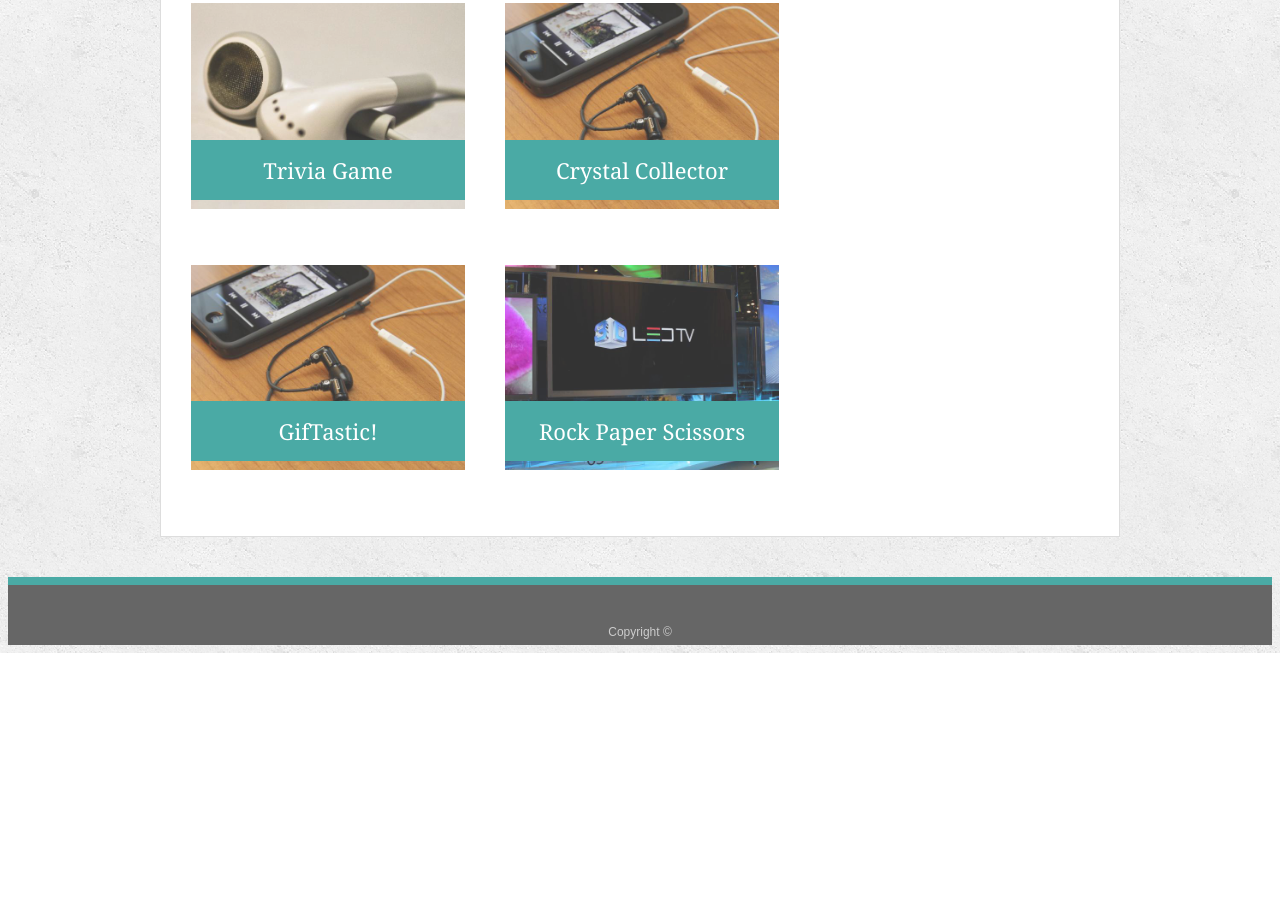
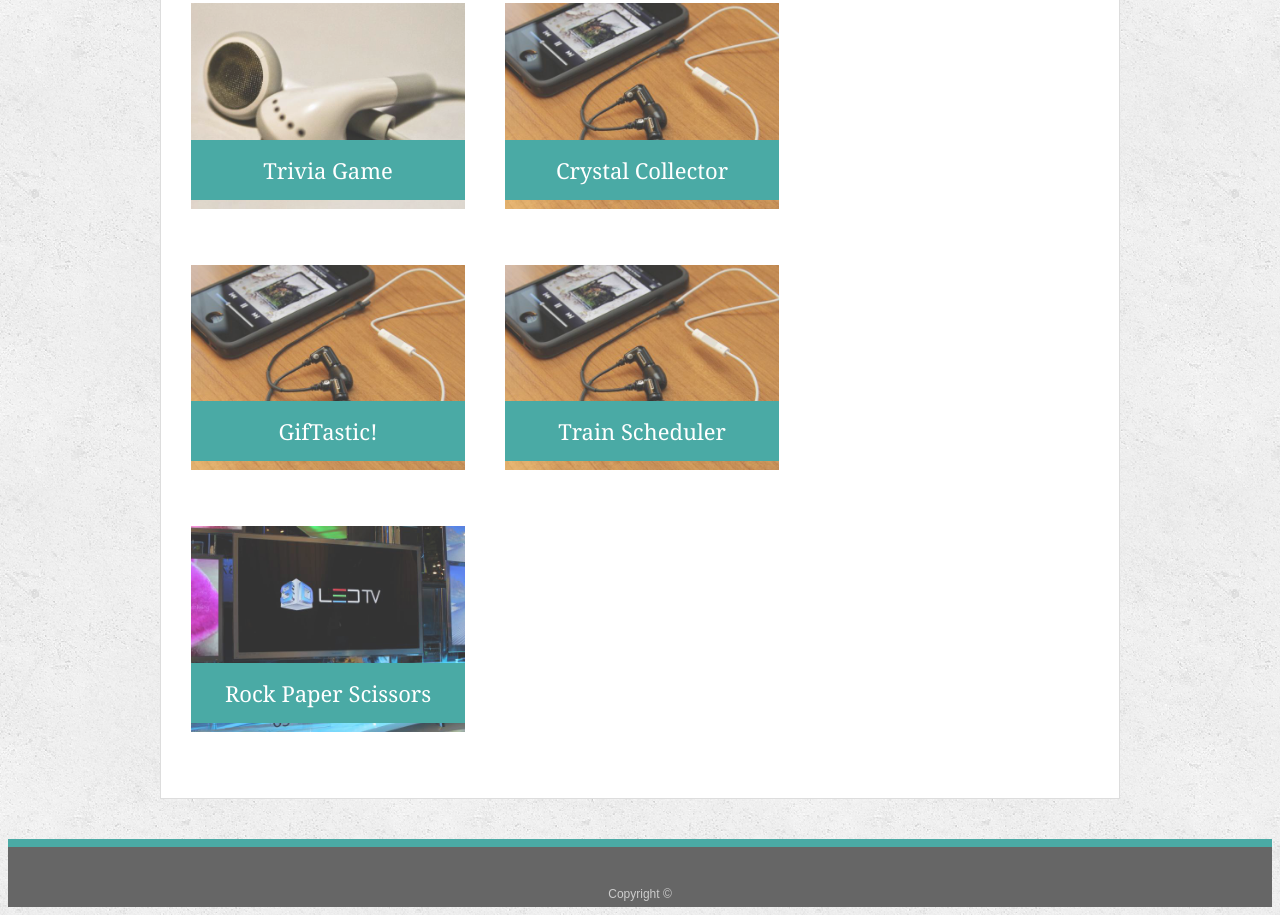
Before and after one commit to napsche/Responsive-Portfolio, a plain HTML site: page portfolio.html in a window 1280 px wide. Shown: the part 564-1479 px from the top of the page. Before the commit the page ends 1217 px from the top, so only its background shows below. Drawn offline with Linux system fonts and the light colour scheme; files whose address does not match are found by name.

Commit message:
link to train scheduler

```diff
--- a/portfolio.html
+++ b/portfolio.html
@@ -87,6 +87,19 @@
 
       </div>
 
+      <div class="work">
+
+        <a href="https://napsche.github.io/Train-Schedule/" target="blank">
+          <img src="assets/images/technics-q-c-640-480-7.jpg" alt="https://github.com/napsche/Train-Schedule">
+        </a>
+
+
+        <a href="https://napsche.github.io/Train-Schedule/" target="blank">
+          <h3>Train Scheduler</h3>
+        </a>
+
+      </div>
+
 
       <div class="work">
         <img src="assets/images/technics-q-c-640-480-9.jpg" alt="Rock Paper Scissors">
```
